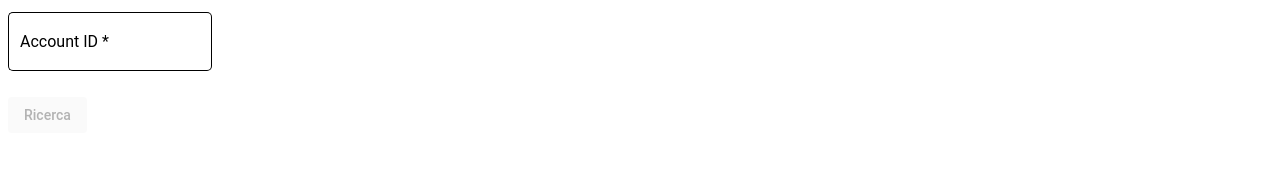
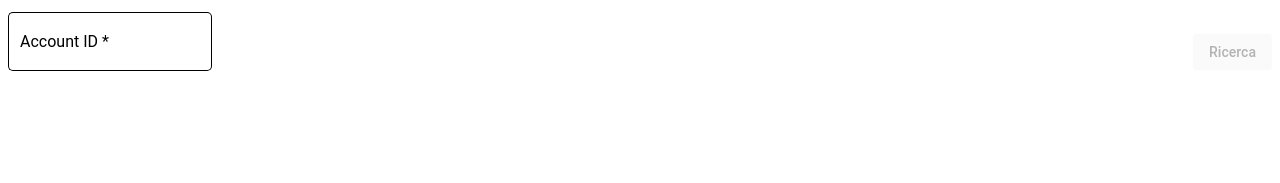
Before and after one commit to rChimisso/sd-rest, an Angular app in the folder frontend/: page /root in a window 1280 px wide. Shown: the top 183 px of the page. Built offline with nearby package versions, Linux system fonts and the light colour scheme.

Commit message:
Migliorati alcuni stili.

```diff
--- a/frontend/package.json
+++ b/frontend/package.json
@@ -46,5 +46,8 @@
     "karma-jasmine-html-reporter": "~1.7.0",
     "karma-sabarivka-reporter": "^3.3.1",
     "typescript": "~4.7.2"
+  },
+  "engines": {
+    "node": "16.15.1"
   }
 }
--- a/frontend/src/app/root/root.component.html
+++ b/frontend/src/app/root/root.component.html
@@ -1,4 +1,5 @@
-<form [formGroup]="accountForm">
+<div class="account-form-container">
+  <form [formGroup]="accountForm" class="account-form">
     <mat-form-field appearance="outline">
       <mat-label>Account ID</mat-label>
       <input matInput type="text" formControlName="accountId" [matAutocomplete]="auto" />
@@ -12,3 +13,4 @@
   </form>
 
   <button mat-button [disabled]="accountIdInvalid">Ricerca</button>
+</div>
--- a/frontend/src/app/root/root.component.scss
+++ b/frontend/src/app/root/root.component.scss
@@ -0,0 +1,7 @@
+:host {
+  .account-form-container {
+    display: flex;
+    justify-content: space-between;
+    align-items: center;
+  }
+}
--- a/frontend/src/styles.scss
+++ b/frontend/src/styles.scss
@@ -1,3 +1,3 @@
-@use "@angular/material" as mat;
+@use "@angular/material" as material;
 
-@include mat.core();
+@include material.core();
```
Lines whose indentation alone changed are shown as unchanged.
